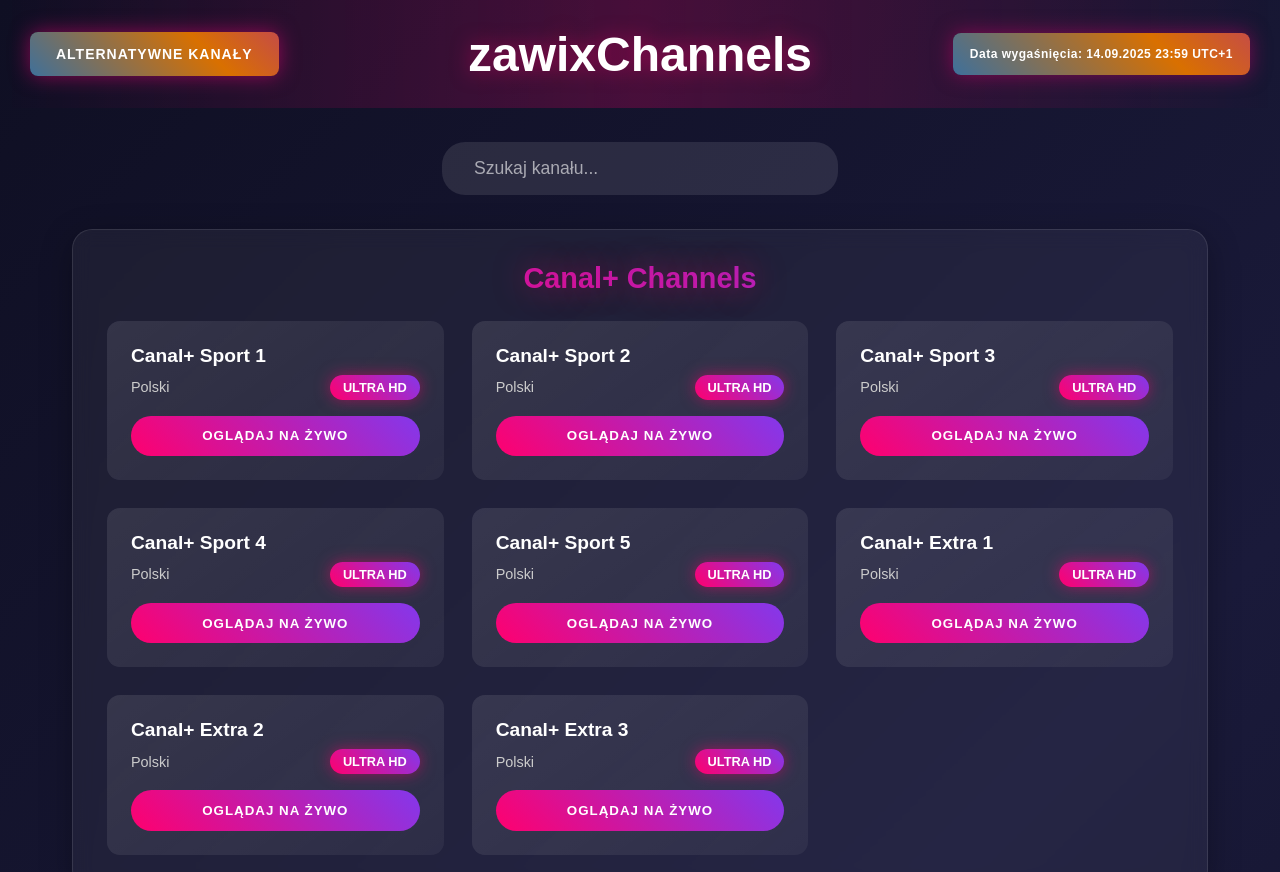
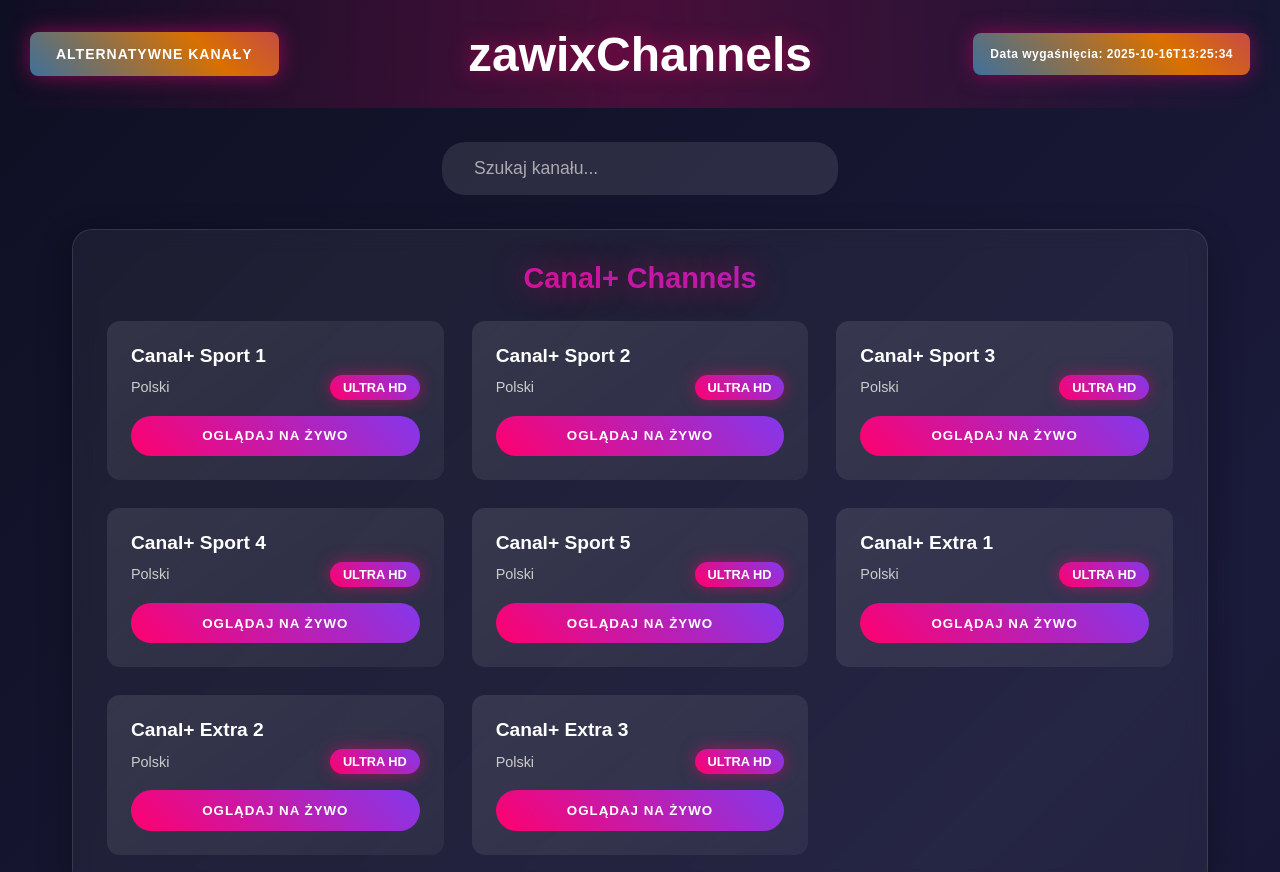
Before and after one commit to zawixmc/zawixChannels, a website: page index.html in a window 1280 px wide. Shown: the top 872 px of the page. Drawn offline with Linux system fonts and the light colour scheme.

Commit message:
PERFORMANCE

```diff
--- a/index.html
+++ b/index.html
@@ -12,7 +12,7 @@
             <button class="alt-channels-btn" id="altChannelsBtn" onclick="toggleChannelSource()">ALTERNATYWNE KANAŁY</button>
             <h1>zawixChannels</h1>
             <div class="expiry-notice">
-                Data wygaśnięcia: 14.09.2025 23:59 UTC+1
+                Data wygaśnięcia: 2025-10-16T13:25:34
             </div>
         </div>
         <div class="container">
```
